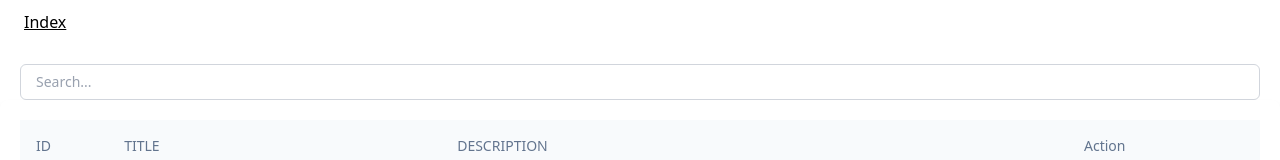
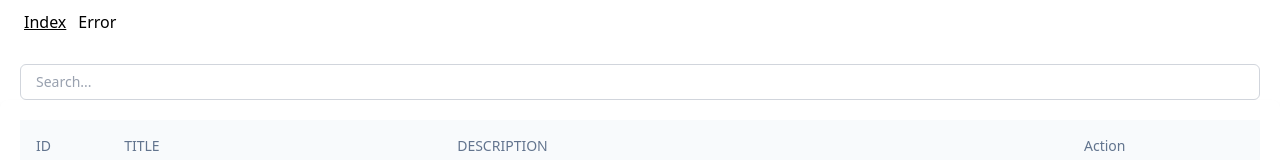
Before and after one commit to newmediapilot/react-19-bike-shop, a React (Vite) app: page / in a window 1280 px wide. Shown: the top 160 px of the page. Built offline with nearby package versions, Linux system fonts and the light colour scheme; data requests are answered from the project's data file.

Commit message:
Update Nav.tsx

```diff
--- a/src/components/Nav.tsx
+++ b/src/components/Nav.tsx
@@ -14,7 +14,7 @@ function Nav() {
                     <ul className="flex flex-col mt-4 font-medium lg:flex-row lg:space-x-8 lg:mt-0">
                         <li>
                             <NavLink to="/" className={active}>Index</NavLink>
-                            {/* other routes */}
+                            <NavLink to="/test" className={`${active} pl-3`}>Error</NavLink>
                         </li>
                     </ul>
                 </div>
```
